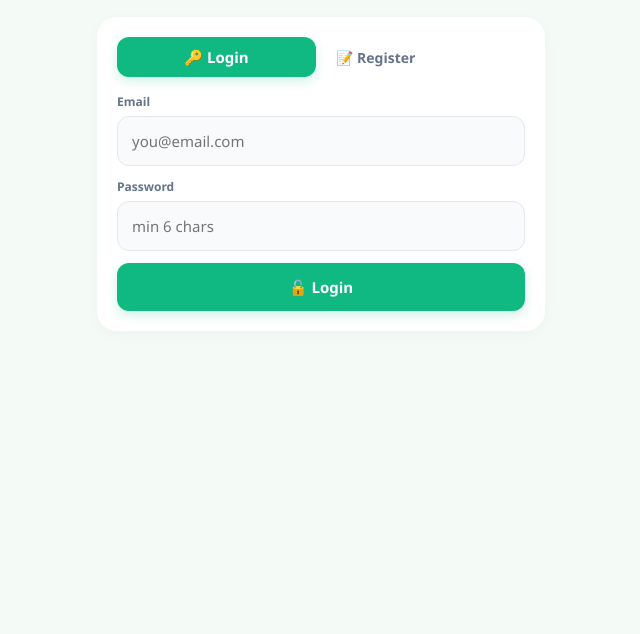
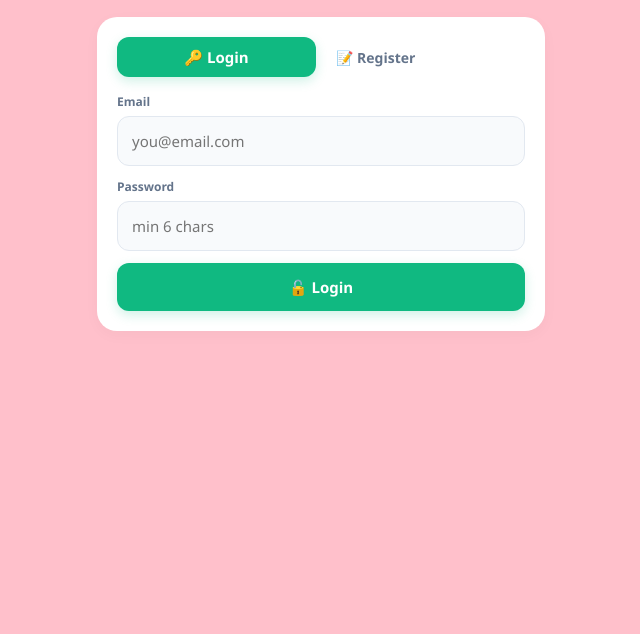
Before and after one commit to ahmadullahsadiq93-cmd/usdt-exchange-website, a plain HTML site: page index.html in a window 1280 px wide. Shown: the part 166-800 px from the top of the page, without its empty margins (319-959 px from the left). Drawn offline with nearby package versions, Linux system fonts and the light colour scheme.

Commit message:
Change body background color to pink

```diff
--- a/index.html
+++ b/index.html
@@ -6,7 +6,7 @@
 <title>USDT Exchange Afghanistan</title>
 <style>
   *{box-sizing:border-box;margin:0;padding:0;font-family:'Segoe UI',system-ui,-apple-system,sans-serif}
-  body{background:#f4fbf7;color:#1e293b;min-height:100vh;padding-bottom:90px;}
+  body{background:#FFC0CB ;color:#1e293b;min-height:100vh;padding-bottom:90px;}
   .wrap{max-width:480px;margin:0 auto;padding:16px}
 
   /* Header & Logo */
```
